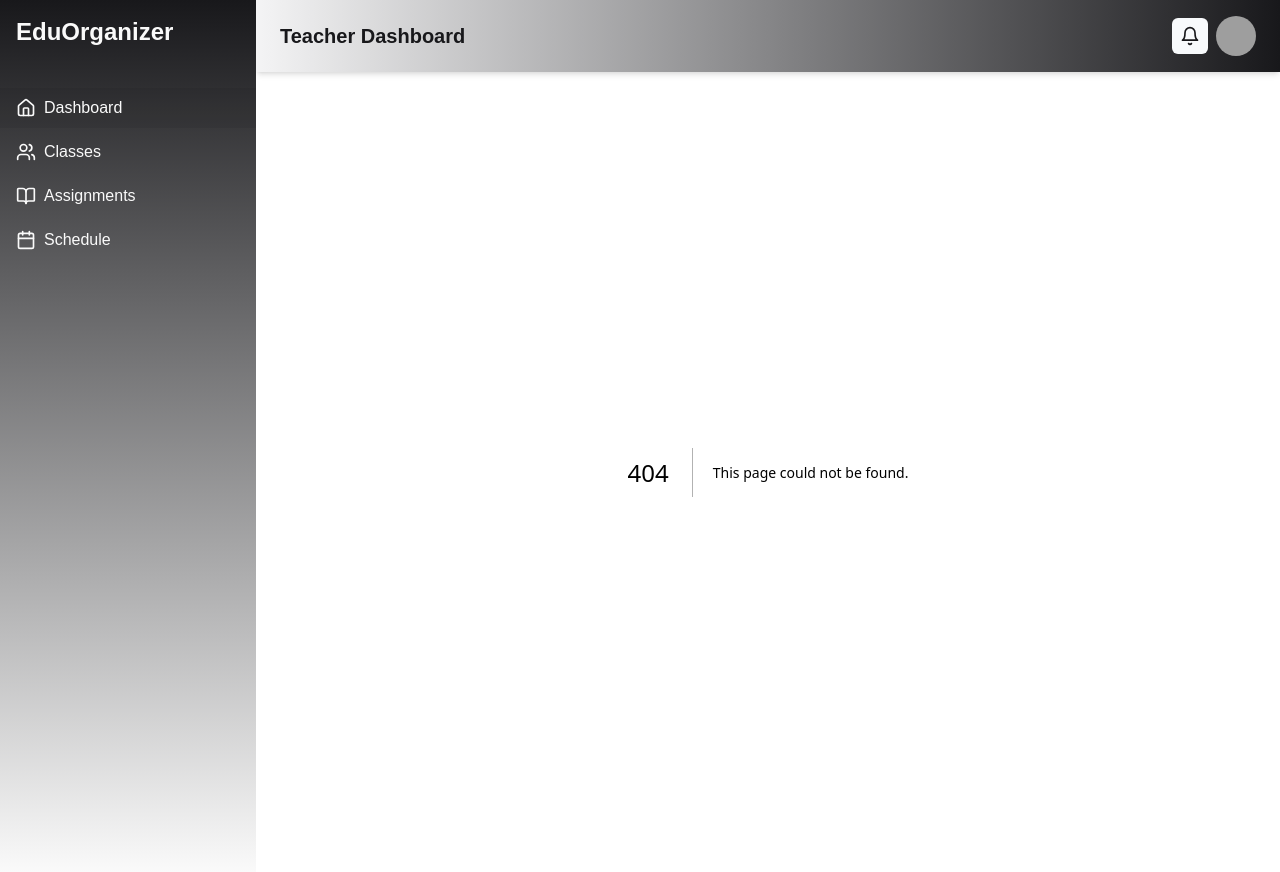
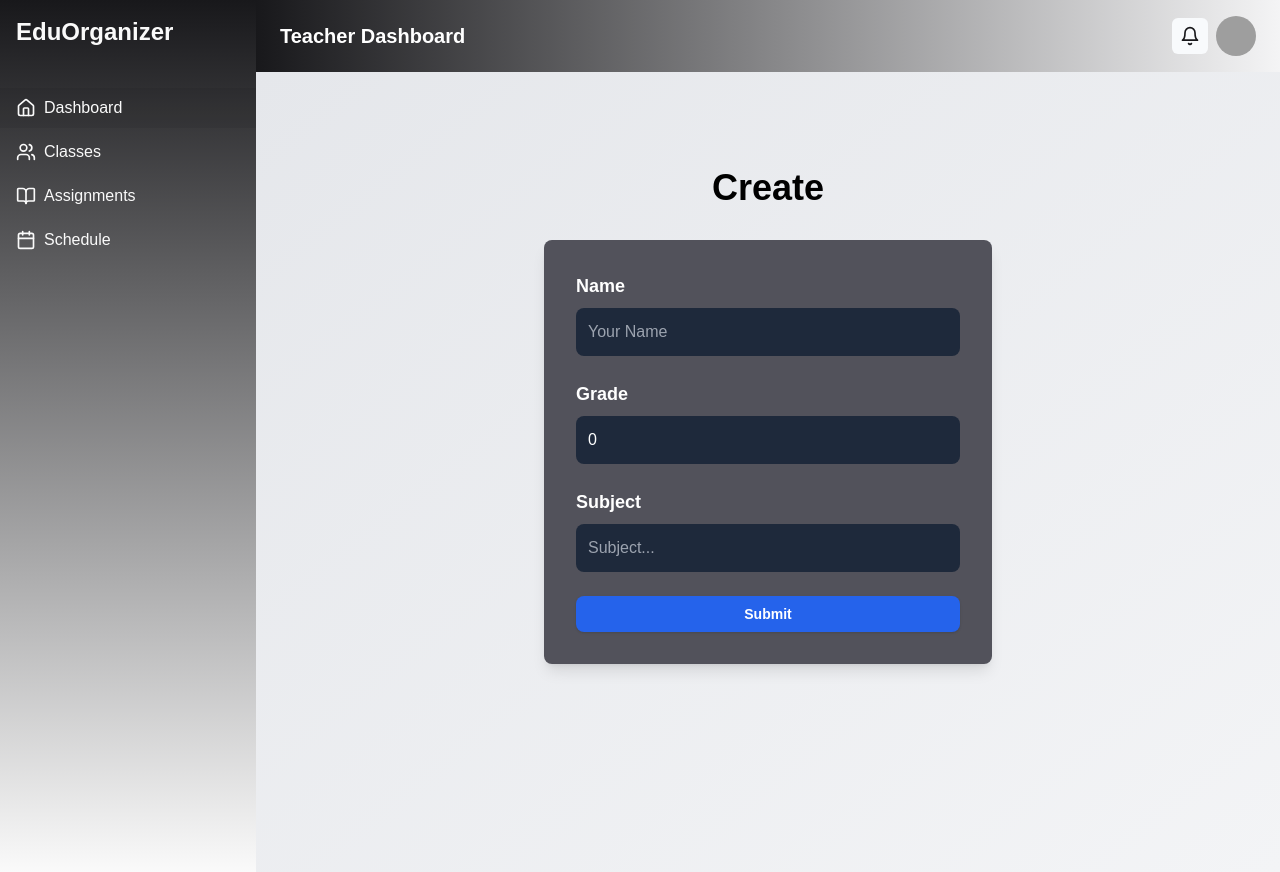
Before and after one commit to sstefanov19/school-app, a Next.js app: page /create-class in a window 1280 px wide. Before the commit this address had no page. Built offline with nearby package versions, Linux system fonts and the light colour scheme; grey boxes are pictures that could not be loaded.

Commit message:
Changing colors and elements from the design

```diff
--- a/package.json
+++ b/package.json
@@ -9,9 +9,11 @@
     "lint": "next lint"
   },
   "dependencies": {
+    "@hookform/resolvers": "^3.9.0",
     "@prisma/client": "^5.20.0",
     "@radix-ui/react-avatar": "^1.1.1",
     "@radix-ui/react-icons": "^1.3.0",
+    "@radix-ui/react-label": "^2.1.0",
     "@radix-ui/react-select": "^2.1.2",
     "@radix-ui/react-slot": "^1.1.0",
     "@tanstack/react-query": "^5.59.8",
@@ -22,9 +24,11 @@
     "next": "14.2.15",
     "react": "^18.3.1",
     "react-dom": "^18.3.1",
+    "react-hook-form": "^7.53.0",
     "react-icons": "^5.3.0",
     "tailwind-merge": "^2.5.3",
-    "tailwindcss-animate": "^1.0.7"
+    "tailwindcss-animate": "^1.0.7",
+    "zod": "^3.23.8"
   },
   "devDependencies": {
     "@types/node": "^20",
--- a/src/app/classes/page.tsx
+++ b/src/app/classes/page.tsx
@@ -7,7 +7,7 @@ import ClassesCard from '@/components/ClassesCard';
 
 interface Subject {
   id: number;
-  name: string;
+  subject: string;
   grade: number;
   teacher: string;
 }
--- /dev/null
+++ b/src/app/create-class/page.tsx
@@ -0,0 +1,10 @@
+import CreateClasses from '@/components/CreateClasses'
+import React from 'react'
+
+export default function CreateClass() {
+  return (
+    <div>
+        <CreateClasses />
+    </div>
+  )
+}
--- a/src/components/ClassesCard.tsx
+++ b/src/components/ClassesCard.tsx
@@ -1,5 +1,5 @@
 import React from "react";
-import { Button } from "@/components/ui/button";
+
 import Link from "next/link";
 
 interface ClassProps {
@@ -11,18 +11,15 @@ interface ClassProps {
 
 export default function ClassesCard(props: ClassProps) {
   return (
-    <div className="flex flex-col h-[250px] w-[200px] border-black border-2 rounded-xl justify-center">
-      <div className="h-[210px] text-center">
-        <h1 className="text-bold  text-black text-2xl">{props.name}</h1>
-        <p>Teacher</p>
-        <p>Name {props.teacher}</p>
-        <p>{props.subject}</p>
+      <div className="flex flex-col h-[250px] w-[200px] bg-zinc-300 border-black border-2 rounded-xl justify-center">
+    <Link href={`/classes/${props.id}`}>
+      <div className="h-full items-center text-center">
+        <h1 className="text-bold text-4xl">{props.subject}</h1>
         <p>Grade : {props.grade}</p>
       </div>
 
-      <Button>
-        <Link href={`/classes/${props.id}`}>Join chat</Link>
-      </Button>
+        </Link>
+
     </div>
   );
 }
--- a/src/components/CreateClasses.tsx
+++ b/src/components/CreateClasses.tsx
@@ -0,0 +1,96 @@
+"use client"
+import React, { useEffect, useState } from 'react';
+import { useForm} from 'react-hook-form';
+import { z } from 'zod';
+import { zodResolver } from '@hookform/resolvers/zod';
+import { Form, FormField, FormItem, FormLabel, FormControl, FormMessage } from '@/components/ui/form';
+import { Button } from '@/components/ui/button';
+
+
+
+const formSchema = z.object({
+  name: z.string().nonempty('Name is required'),
+  grade: z.number().nonnegative('Invalid grade').refine(value => value !== 0, {
+    message: 'Grade cannot be zero',
+  }),
+  question: z.string().min(3, 'Subject should be valid'),
+});
+
+export default function CreateClasses() {
+  const form = useForm({
+    resolver: zodResolver(formSchema),
+    defaultValues: {
+      name: '',
+      grade: 0,
+      subject: '',
+    },
+  });
+
+  const handleSubmit = (data: { name: string; grade: number; subject: string }) => {
+    console.log('Submitted', data);
+  };
+
+  const [isClient, setIsClient] = useState(false);
+
+  useEffect(() => {
+    setIsClient(true);
+  }, []);
+
+  if (!isClient) {
+    return null;
+  }
+
+  return (
+    <main className='min-h-screen flex flex-col items-center  p-8 bg-gradient-to-br from-gray-200 to-gray-100'>
+      <h1 className='text-black text-4xl font-bold mt-16 mb-8'>Create</h1>
+      <Form {...form}>
+        <form onSubmit={form.handleSubmit(handleSubmit)} className='max-w-md w-full flex flex-col gap-6 bg-zinc-600 p-8 rounded-lg shadow-lg'>
+          <FormField control={form.control} name="name" render={({ field }) => (
+            <FormItem>
+              <FormLabel className='text-white font-bold text-lg mb-2'>Name</FormLabel>
+              <FormControl>
+                <input
+                  {...field}
+                  type='text'
+                  className='w-full p-3 rounded-lg bg-slate-800 text-white focus:outline-none focus:ring-2 focus:ring-blue-500'
+                  placeholder='Your Name'
+                />
+              </FormControl>
+              <FormMessage>{form.formState.errors.name?.message}</FormMessage>
+            </FormItem>
+          )} />
+          <FormField control={form.control} name="grade" render={({ field }) => (
+            <FormItem>
+              <FormLabel className='text-white font-bold text-lg mb-2'>Grade</FormLabel>
+              <FormControl>
+                <input
+                  {...field}
+                  type='number'
+                  className='w-full p-3 rounded-lg bg-slate-800 text-white focus:outline-none focus:ring-2 focus:ring-blue-500'
+                  placeholder='Teaching grade'
+                />
+              </FormControl>
+              <FormMessage>{form.formState.errors.grade?.message}</FormMessage>
+            </FormItem>
+          )} />
+          <FormField control={form.control} name="subject" render={({ field }) => (
+            <FormItem>
+              <FormLabel className='text-white font-bold text-lg mb-2'>Subject</FormLabel>
+              <FormControl>
+                <input
+                  {...field}
+                  className='w-full p-3 rounded-lg bg-slate-800 text-white focus:outline-none focus:ring-2 focus:ring-blue-500'
+                  placeholder='Subject...'
+                ></input>
+              </FormControl>
+              <FormMessage>{form.formState.errors.subject?.message}</FormMessage>
+            </FormItem>
+          )} />
+          <Button type='submit' className='w-full p-3 rounded-lg bg-blue-600 text-white font-bold hover:bg-blue-700 transition-colors'>
+            Submit
+          </Button>
+        </form>
+      </Form>
+    </main>
+  );
+}
--- a/src/components/Header.tsx
+++ b/src/components/Header.tsx
@@ -8,10 +8,10 @@ const account  = "Teacher";
 
 export default function Header() {
   return (
-    <header className="bg-gradient-to-r from-secondary to-secondary-foreground text-secondary-foreground shadow-md">
+    <header className="bg-gradient-to-r to-secondary from-secondary-foreground text-secondary-foreground shadow-md">
     <div className="flex items-center justify-between px-6 py-4">
         {account === "Teacher" ?
-      <h2 className="text-xl font-semibold">Teacher Dashboard</h2>
+      <h2 className="text-xl text-white font-semibold">Teacher Dashboard</h2>
         :   <h2 className="text-xl font-semibold">Student Dashboard</h2> }
 
       <div className="flex items-center">
--- /dev/null
+++ b/src/components/ui/form.tsx
@@ -0,0 +1,178 @@
+"use client"
+
+import * as React from "react"
+import * as LabelPrimitive from "@radix-ui/react-label"
+import { Slot } from "@radix-ui/react-slot"
+import {
+  Controller,
+  ControllerProps,
+  FieldPath,
+  FieldValues,
+  FormProvider,
+  useFormContext,
+} from "react-hook-form"
+
+import { cn } from "@/lib/utils"
+import { Label } from "@/components/ui/label"
+
+const Form = FormProvider
+
+type FormFieldContextValue<
+  TFieldValues extends FieldValues = FieldValues,
+  TName extends FieldPath<TFieldValues> = FieldPath<TFieldValues>
+> = {
+  name: TName
+}
+
+const FormFieldContext = React.createContext<FormFieldContextValue>(
+  {} as FormFieldContextValue
+)
+
+const FormField = <
+  TFieldValues extends FieldValues = FieldValues,
+  TName extends FieldPath<TFieldValues> = FieldPath<TFieldValues>
+>({
+  ...props
+}: ControllerProps<TFieldValues, TName>) => {
+  return (
+    <FormFieldContext.Provider value={{ name: props.name }}>
+      <Controller {...props} />
+    </FormFieldContext.Provider>
+  )
+}
+
+const useFormField = () => {
+  const fieldContext = React.useContext(FormFieldContext)
+  const itemContext = React.useContext(FormItemContext)
+  const { getFieldState, formState } = useFormContext()
+
+  const fieldState = getFieldState(fieldContext.name, formState)
+
+  if (!fieldContext) {
+    throw new Error("useFormField should be used within <FormField>")
+  }
+
+  const { id } = itemContext
+
+  return {
+    id,
+    name: fieldContext.name,
+    formItemId: `${id}-form-item`,
+    formDescriptionId: `${id}-form-item-description`,
+    formMessageId: `${id}-form-item-message`,
+    ...fieldState,
+  }
+}
+
+type FormItemContextValue = {
+  id: string
+}
+
+const FormItemContext = React.createContext<FormItemContextValue>(
+  {} as FormItemContextValue
+)
+
+const FormItem = React.forwardRef<
+  HTMLDivElement,
+  React.HTMLAttributes<HTMLDivElement>
+>(({ className, ...props }, ref) => {
+  const id = React.useId()
+
+  return (
+    <FormItemContext.Provider value={{ id }}>
+      <div ref={ref} className={cn("space-y-2", className)} {...props} />
+    </FormItemContext.Provider>
+  )
+})
+FormItem.displayName = "FormItem"
+
+const FormLabel = React.forwardRef<
+  React.ElementRef<typeof LabelPrimitive.Root>,
+  React.ComponentPropsWithoutRef<typeof LabelPrimitive.Root>
+>(({ className, ...props }, ref) => {
+  const { error, formItemId } = useFormField()
+
+  return (
+    <Label
+      ref={ref}
+      className={cn(error && "text-destructive", className)}
+      htmlFor={formItemId}
+      {...props}
+    />
+  )
+})
+FormLabel.displayName = "FormLabel"
+
+const FormControl = React.forwardRef<
+  React.ElementRef<typeof Slot>,
+  React.ComponentPropsWithoutRef<typeof Slot>
+>(({ ...props }, ref) => {
+  const { error, formItemId, formDescriptionId, formMessageId } = useFormField()
+
+  return (
+    <Slot
+      ref={ref}
+      id={formItemId}
+      aria-describedby={
+        !error
+          ? `${formDescriptionId}`
+          : `${formDescriptionId} ${formMessageId}`
+      }
+      aria-invalid={!!error}
+      {...props}
+    />
+  )
+})
+FormControl.displayName = "FormControl"
+
+const FormDescription = React.forwardRef<
+  HTMLParagraphElement,
+  React.HTMLAttributes<HTMLParagraphElement>
+>(({ className, ...props }, ref) => {
+  const { formDescriptionId } = useFormField()
+
+  return (
+    <p
+      ref={ref}
+      id={formDescriptionId}
+      className={cn("text-[0.8rem] text-muted-foreground", className)}
+      {...props}
+    />
+  )
+})
+FormDescription.displayName = "FormDescription"
+
+const FormMessage = React.forwardRef<
+  HTMLParagraphElement,
+  React.HTMLAttributes<HTMLParagraphElement>
+>(({ className, children, ...props }, ref) => {
+  const { error, formMessageId } = useFormField()
+  const body = error ? String(error?.message) : children
+
+  if (!body) {
+    return null
+  }
+
+  return (
+    <p
+      ref={ref}
+      id={formMessageId}
+      className={cn("text-[0.8rem] font-medium text-destructive", className)}
+      {...props}
+    >
+      {body}
+    </p>
+  )
+})
+FormMessage.displayName = "FormMessage"
+
+export {
+  useFormField,
+  Form,
+  FormItem,
+  FormLabel,
+  FormControl,
+  FormDescription,
+  FormMessage,
+  FormField,
+}
--- /dev/null
+++ b/src/components/ui/label.tsx
@@ -0,0 +1,26 @@
+"use client"
+
+import * as React from "react"
+import * as LabelPrimitive from "@radix-ui/react-label"
+import { cva, type VariantProps } from "class-variance-authority"
+
+import { cn } from "@/lib/utils"
+
+const labelVariants = cva(
+  "text-sm font-medium leading-none peer-disabled:cursor-not-allowed peer-disabled:opacity-70"
+)
+
+const Label = React.forwardRef<
+  React.ElementRef<typeof LabelPrimitive.Root>,
+  React.ComponentPropsWithoutRef<typeof LabelPrimitive.Root> &
+    VariantProps<typeof labelVariants>
+>(({ className, ...props }, ref) => (
+  <LabelPrimitive.Root
+    ref={ref}
+    className={cn(labelVariants(), className)}
+    {...props}
+  />
+))
+Label.displayName = LabelPrimitive.Root.displayName
+
+export { Label }
```
Also changed, not shown: 1 other file (tests, documents, lock files or other folders).
